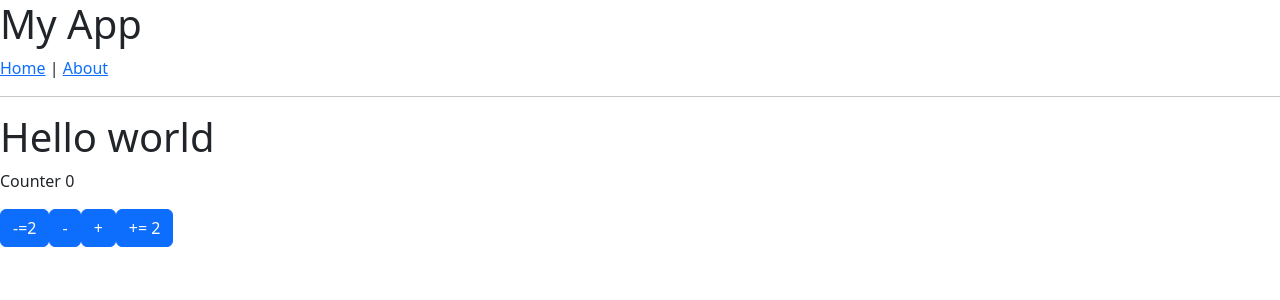
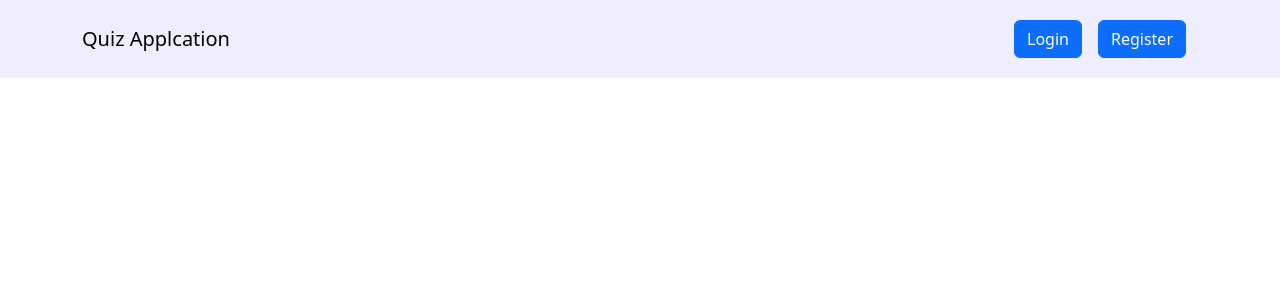
Before and after one commit to sliwek-1/RealTimeQuizApplication, a React (Vite) app in the folder frontend/: page / in a window 1280 px wide. Shown: the top 300 px of the page. Built offline with nearby package versions, Linux system fonts and the light colour scheme.

Commit message:
#header for logged in and logged of users

```diff
--- /dev/null
+++ b/frontend/src/components/header.tsx
@@ -0,0 +1,38 @@
+import React from "react";
+import { Navbar, Nav, Dropdown, Container, Button } from "react-bootstrap"
+
+function Header() {
+    let isRegister = false;
+    return (
+        <Navbar expand="lg" style={{width: "100vw", background: "#eef"}}>
+            <Container>
+                <Navbar.Brand href="#home">Quiz Applcation</Navbar.Brand>
+                    {!isRegister ?
+                        <Nav className="justify-content-end p-1">
+                            <Nav.Link href="/login">
+                                <Button variant="primary">Login</Button>
+                            </Nav.Link>
+                            <Nav.Link href="/register">
+                                <Button variant="primary">Register</Button>
+                            </Nav.Link>
+                        </Nav>
+                    :
+                        <Nav className="justify-content-end p-1">
+                           <Dropdown>
+                                <Dropdown.Toggle variant="primary" id="dropdown-basic">
+                                    msliwinski
+                                </Dropdown.Toggle>
+
+                                <Dropdown.Menu>
+                                    <Dropdown.Item href="#/action-1">Settings</Dropdown.Item>
+                                    <Dropdown.Item href="#/action-2">Logout</Dropdown.Item>
+                                </Dropdown.Menu>
+                            </Dropdown>
+                        </Nav>
+                    }
+            </Container>
+        </Navbar>
+    )
+}
+
+export { Header };
--- a/frontend/src/routeTree.gen.ts
+++ b/frontend/src/routeTree.gen.ts
@@ -9,10 +9,22 @@
 // Additionally, you should also exclude this file from your linter and/or formatter to prevent it from being checked or modified.
 
 import { Route as rootRouteImport } from './routes/__root'
+import { Route as RegisterRouteImport } from './routes/register'
+import { Route as LoginRouteImport } from './routes/login'
 import { Route as AboutRouteImport } from './routes/about'
 import { Route as IndexRouteImport } from './routes/index'
 import { Route as UsersUserIdRouteImport } from './routes/users.$userId'
 
+const RegisterRoute = RegisterRouteImport.update({
+  id: '/register',
+  path: '/register',
+  getParentRoute: () => rootRouteImport,
+} as any)
+const LoginRoute = LoginRouteImport.update({
+  id: '/login',
+  path: '/login',
+  getParentRoute: () => rootRouteImport,
+} as any)
 const AboutRoute = AboutRouteImport.update({
   id: '/about',
   path: '/about',
@@ -32,35 +44,57 @@ const UsersUserIdRoute = UsersUserIdRouteImport.update({
 export interface FileRoutesByFullPath {
   '/': typeof IndexRoute
   '/about': typeof AboutRoute
+  '/login': typeof LoginRoute
+  '/register': typeof RegisterRoute
   '/users/$userId': typeof UsersUserIdRoute
 }
 export interface FileRoutesByTo {
   '/': typeof IndexRoute
   '/about': typeof AboutRoute
+  '/login': typeof LoginRoute
+  '/register': typeof RegisterRoute
   '/users/$userId': typeof UsersUserIdRoute
 }
 export interface FileRoutesById {
   __root__: typeof rootRouteImport
   '/': typeof IndexRoute
   '/about': typeof AboutRoute
+  '/login': typeof LoginRoute
+  '/register': typeof RegisterRoute
   '/users/$userId': typeof UsersUserIdRoute
 }
 export interface FileRouteTypes {
   fileRoutesByFullPath: FileRoutesByFullPath
-  fullPaths: '/' | '/about' | '/users/$userId'
+  fullPaths: '/' | '/about' | '/login' | '/register' | '/users/$userId'
   fileRoutesByTo: FileRoutesByTo
-  to: '/' | '/about' | '/users/$userId'
-  id: '__root__' | '/' | '/about' | '/users/$userId'
+  to: '/' | '/about' | '/login' | '/register' | '/users/$userId'
+  id: '__root__' | '/' | '/about' | '/login' | '/register' | '/users/$userId'
   fileRoutesById: FileRoutesById
 }
 export interface RootRouteChildren {
   IndexRoute: typeof IndexRoute
   AboutRoute: typeof AboutRoute
+  LoginRoute: typeof LoginRoute
+  RegisterRoute: typeof RegisterRoute
   UsersUserIdRoute: typeof UsersUserIdRoute
 }
 
 declare module '@tanstack/react-router' {
   interface FileRoutesByPath {
+    '/register': {
+      id: '/register'
+      path: '/register'
+      fullPath: '/register'
+      preLoaderRoute: typeof RegisterRouteImport
+      parentRoute: typeof rootRouteImport
+    }
+    '/login': {
+      id: '/login'
+      path: '/login'
+      fullPath: '/login'
+      preLoaderRoute: typeof LoginRouteImport
+      parentRoute: typeof rootRouteImport
+    }
     '/about': {
       id: '/about'
       path: '/about'
@@ -88,6 +122,8 @@ declare module '@tanstack/react-router' {
 const rootRouteChildren: RootRouteChildren = {
   IndexRoute: IndexRoute,
   AboutRoute: AboutRoute,
+  LoginRoute: LoginRoute,
+  RegisterRoute: RegisterRoute,
   UsersUserIdRoute: UsersUserIdRoute,
 }
 export const routeTree = rootRouteImport
--- a/frontend/src/routes/__root.tsx
+++ b/frontend/src/routes/__root.tsx
@@ -1,14 +1,10 @@
 import { Outlet, createRootRoute } from '@tanstack/react-router';
-
+import { Header } from '../components/header';
 
 export const Route= createRootRoute({
     component: () => (
         <div>
-            <h1>My App</h1>
-            <nav>
-                <a href='/'>Home</a> | <a href='/about'>About</a>
-            </nav>
-            <hr />
+            <Header />
             <Outlet />
         </div>
     ),
--- a/frontend/src/routes/index.tsx
+++ b/frontend/src/routes/index.tsx
@@ -29,12 +29,7 @@ function Index() {
 
     return (
         <>
-            <h1>Hello world</h1>
-            <p>Counter {counter.value}</p>
-            <Button onClick={() => handleDecrementByAmount(2)}>-=2</Button>
-            <Button onClick={handleDecrement}>-</Button>
-            <Button onClick={handleIncrement}>+</Button>
-            <Button onClick={() => handleIncrementByAmount(2)}>+= 2</Button>
+
         </>
     )
 }
--- /dev/null
+++ b/frontend/src/routes/login.tsx
@@ -0,0 +1,9 @@
+import { createFileRoute } from '@tanstack/react-router'
+
+export const Route = createFileRoute('/login')({
+  component: LoginRoute,
+})
+
+function LoginRoute() {
+  return <div>Hello "/login"!</div>
+}
--- /dev/null
+++ b/frontend/src/routes/register.tsx
@@ -0,0 +1,9 @@
+import { createFileRoute } from '@tanstack/react-router'
+
+export const Route = createFileRoute('/register')({
+  component: RegisterRoute,
+})
+
+function RegisterRoute() {
+  return <div>Hello "/register"!</div>
+}
```
Also changed, not shown: frontend/src/components/header.jsx (deleted, +0 -9 lines).
